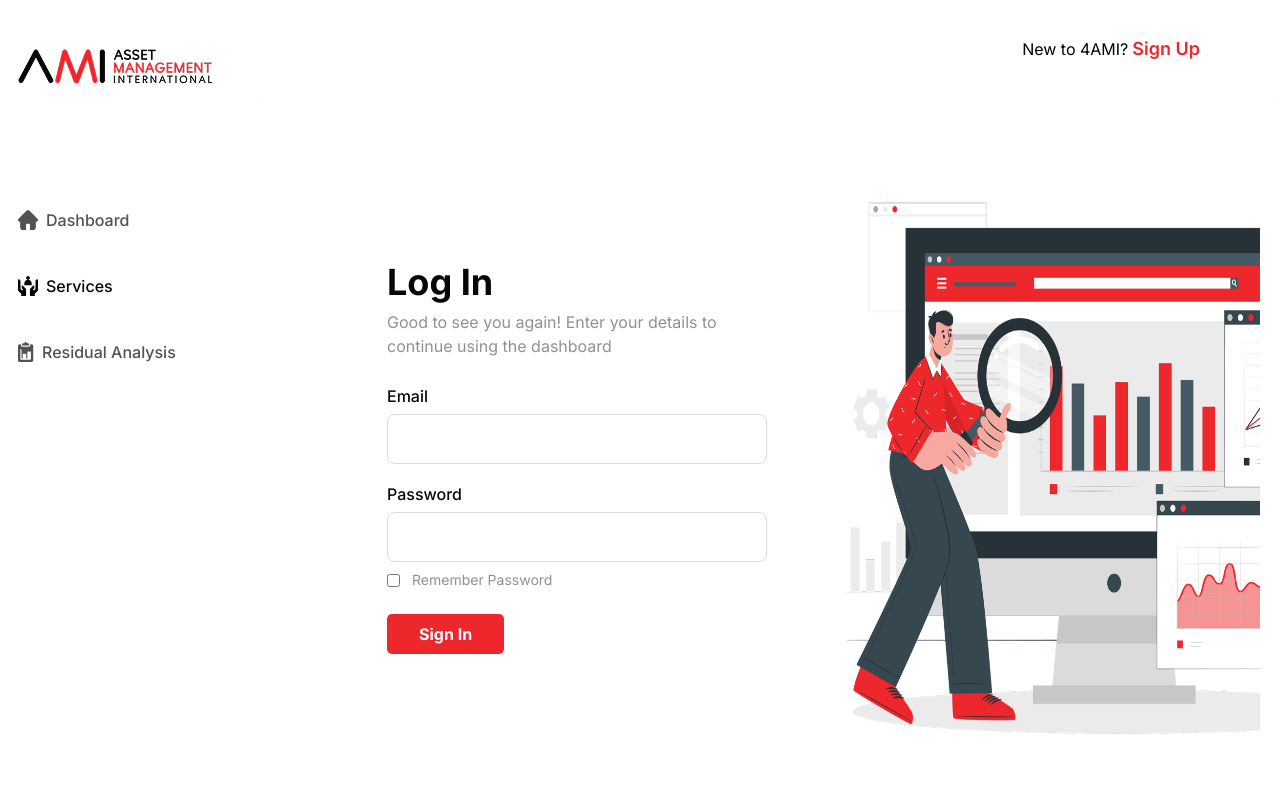
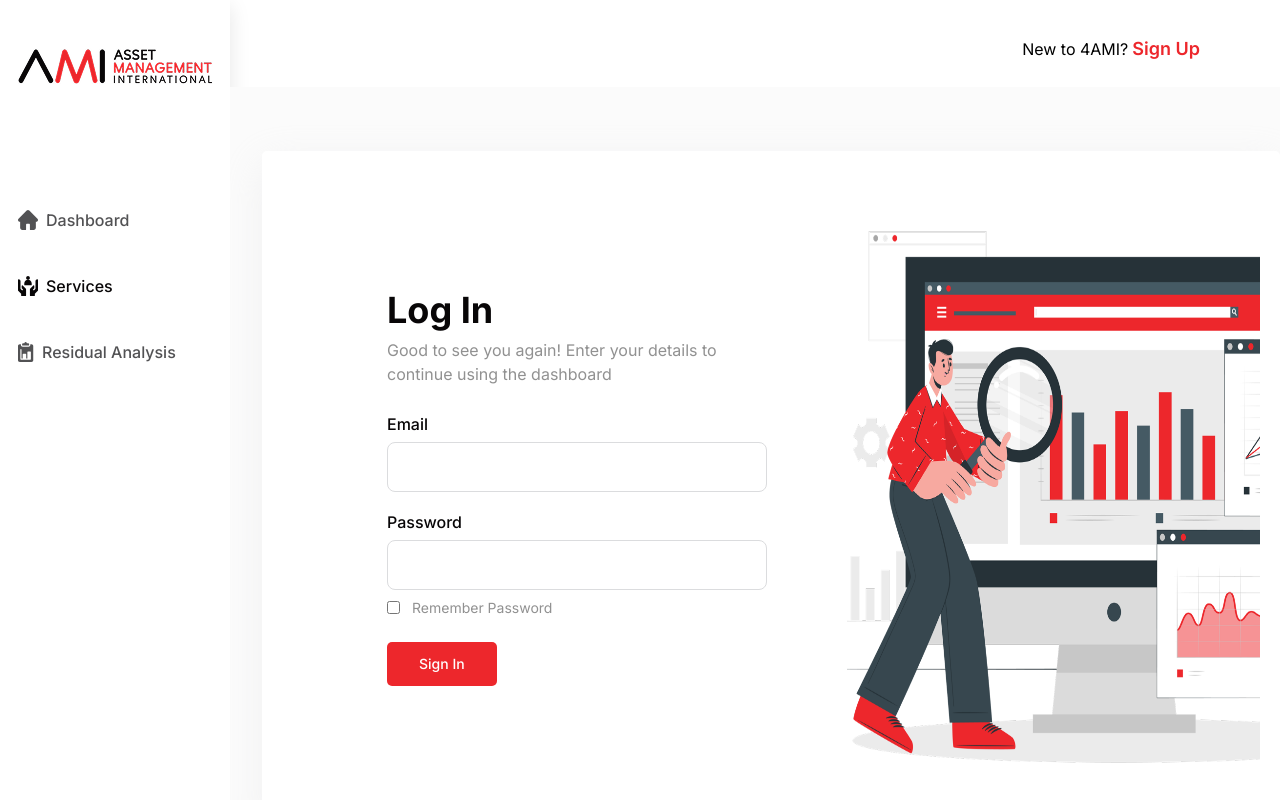
Before and after one commit to arakash-developer/headless, a React (Vite) app: page /login in a window 1280 px wide. Built offline with nearby package versions, Linux system fonts and the light colour scheme.

Commit message:
style: Update button styling in Login component for improved accessibility and visual hierarchy style: Adjust layout in RootLayout component for better spacing and organization style: Refactor Sidebar component for improved structure and maintainability

```diff
--- a/src/components/login/Login.jsx
+++ b/src/components/login/Login.jsx
@@ -158,7 +158,7 @@ const Login = () => {
             </div>
             <button
               type="submit"
-              className="py-[8px] px-8 bg-[var(--primary)] rounded-[5px] text-white text-base font-bold max-w-[192px] cursor-pointer"
+              className="py-[8px] px-8 bg-[var(--primary)] rounded-[5px] text-white max-w-[192px] cursor-pointer font-medium text-sm leading-[200%] text-var(--secondary)"
             >
               Sign In
             </button>
--- a/src/components/main/RootLayout.jsx
+++ b/src/components/main/RootLayout.jsx
@@ -29,13 +29,15 @@ const Root = () => {
     <div className="h-full overflow-hidden">
       <div className="flex items-start h-full">
         <Sidebar />
-        <div className="h-full w-full ml-8">
+        <div className="h-full w-full">
           <Navbar />
           <div
-            className="mt-[35px] overflow-y-scroll h-[90%] bg-[var(--background)]"
+            className="overflow-y-scroll h-[90%] bg-[var(--background)]"
             ref={containerRef}
           >
-            <Outlet />
+            <div className="mt-[64px] ml-8">
+              <Outlet />
+            </div>
           </div>
         </div>
       </div>
--- a/src/components/main/Sidebar.jsx
+++ b/src/components/main/Sidebar.jsx
@@ -29,7 +29,7 @@ const Sidebar = () => {
 
   return (
     <>
-      <div className="h-full pt-[48px]">
+      <div className="h-full pt-[48px] sidebar">
         <div className="heading w-full flex justify-center items-center">
           <NavLink to="/">
             <img className="cursor-pointer" src={Logo} alt={Logo} />
```
